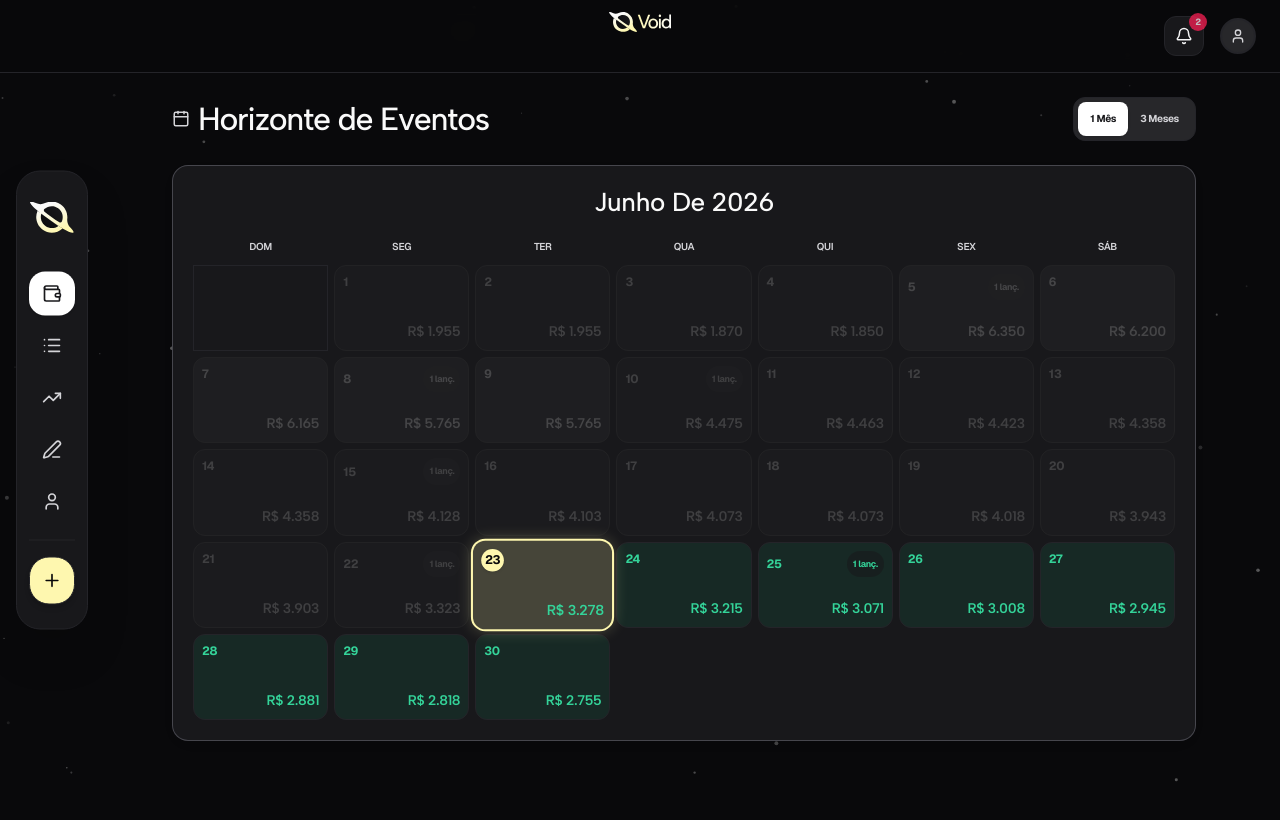
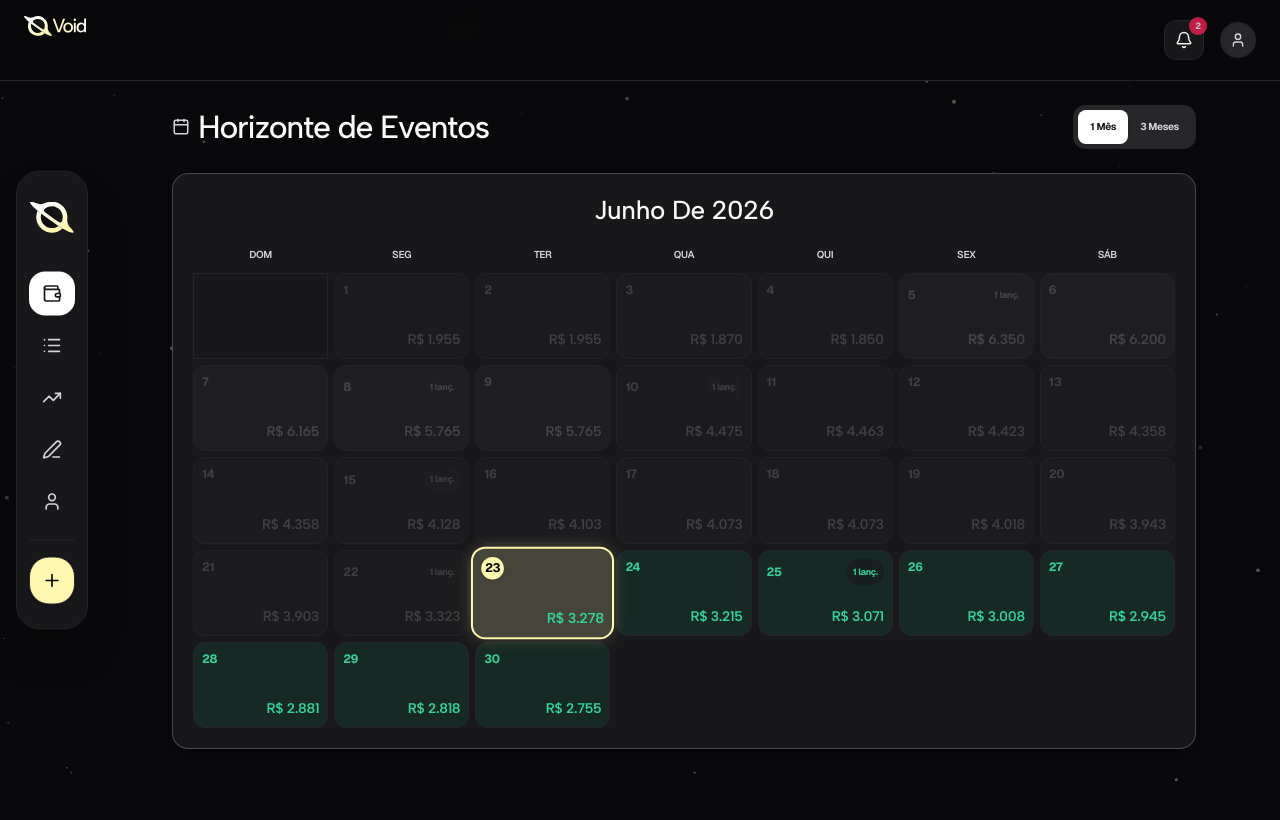
Before and after one commit to capelovwski/void, a React (Vite) app: page / in a window 1280 px wide. Shown: the top 820 px of the page. Built offline with nearby package versions, Linux system fonts and the light colour scheme.

Commit message:
style: move header logo back to the left side and vertically center it

```diff
--- a/src/App.tsx
+++ b/src/App.tsx
@@ -374,12 +374,8 @@ function App() {
       </aside>
 
       {/* Top Header */}
-      <header className="sticky top-0 z-30 bg-bg-01/80 backdrop-blur-md border-b border-neutral-03/60 px-6 py-4 flex items-center justify-between relative">
+      <header className="sticky top-0 z-30 bg-bg-01/80 backdrop-blur-md border-b border-neutral-03/60 px-6 py-4 flex items-center justify-between">
         <div className="flex items-center">
-          <div className="h-10" />
-        </div>
-
-        <div className="absolute left-1/2 -translate-x-1/2 flex items-center justify-center">
           <img
             src={theme === 'dark' ? voidDarkModeLogo : voidLightModeLogo}
             alt="Void Logo"
```
